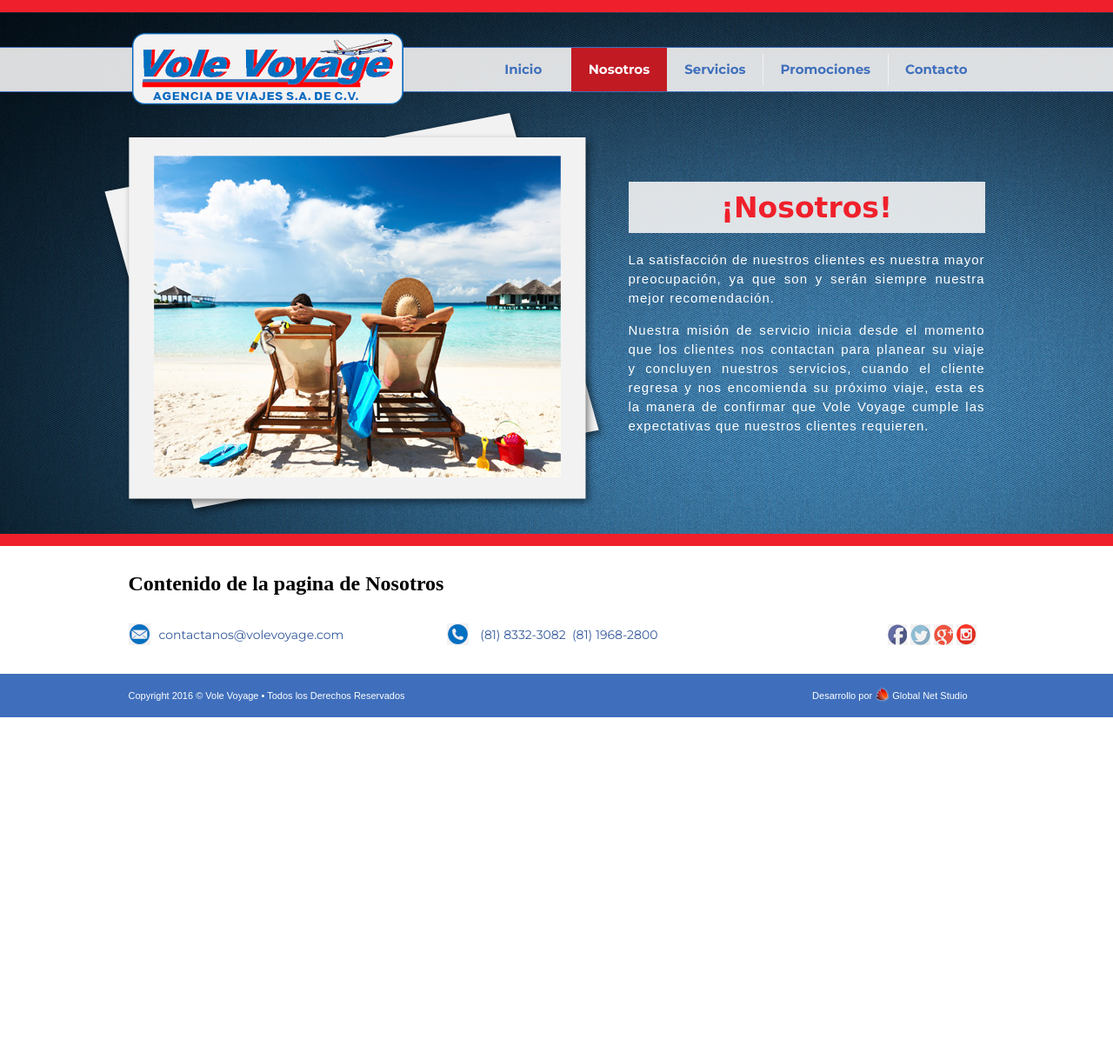
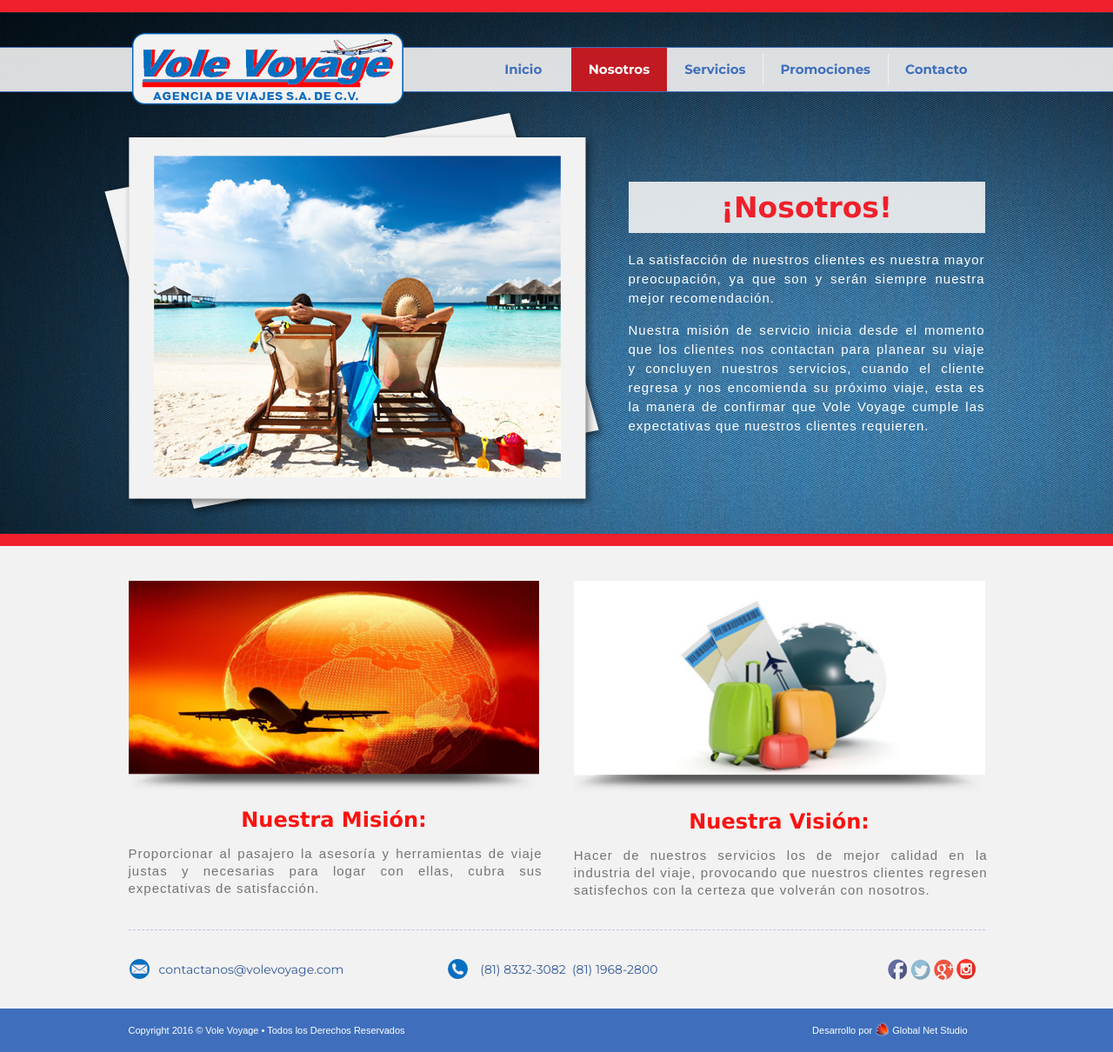
Before and after one commit to globalnetstudio/vole-voyage, a PHP site: page /nosotros in a window 1280 px wide. Shown: the whole page at 87% size. Before the commit the page ends 825 px from the top, so only its background shows below. Run offline with PHP 8.4, Linux system fonts and the light colour scheme; some libraries are stand-ins or nearby versions.

Commit message:
Se terminó la sección de nosotros

```diff
--- a/_views/about.php
+++ b/_views/about.php
@@ -1 +1,15 @@
-<h1>Contenido de la pagina de Nosotros</h1>
+<div class="about">
+	<div class="about__row clearfix">
+		<div class="about__column">
+			<img src="/images/about/our-mission.jpg" alt="Nuestra Misión">
+			<h2>Nuestra Misión:</h2>
+			<p class="mission">Proporcionar al pasajero la asesoría y herramientas de viaje justas y necesarias para logar con ellas, cubra sus expectativas de satisfacción.</p>
+		</div> <!-- /.home__row__column -->
+
+		<div class="about__column clearfix">
+			<img src="/images/about/our-vission.jpg" alt="Nuestra Visión">
+			<h2>Nuestra Visión:</h2>
+			<p class="vission">Hacer de nuestros servicios los de mejor calidad en la industria del viaje, provocando que nuestros clientes regresen satisfechos con la certeza que volverán con nosotros.</p>
+		</div> <!-- /.home__row__column -->
+	</div> <!-- /.row -->
+</div> <!-- ./about -->
--- a/css/styles-i8.css
+++ b/css/styles-i8.css
@@ -2,7 +2,10 @@
 	border: none;
 }
 
+.about__row,
 .contact-information {
 	clear: both;
+}
+.contact-information {
 	padding: 30px 0 20px;
 }
--- a/css/styles.css
+++ b/css/styles.css
@@ -198,25 +198,28 @@
   background-color: #f2f2f2;
 }
 
-.home__row__column {
+.home__row {
+  border-bottom: dashed 1px #b8c5de;
+}
+
+.home__column {
   width: 33%;
   float: left;
   text-align: center;
   position: relative;
   padding-top: 10px;
   padding-bottom: 15px;
-  border-bottom: dashed 1px #b8c5de;
 }
 
-.home__row__column:first-child {
+.home__column:first-child {
   text-align: left;
 }
 
-.home__row__column:last-child {
+.home__column:last-child {
   text-align: right;
 }
 
-.home__row__column p {
+.home__column p {
   color: #f2f2f2;
   font-family: Verdana, Arial, sans-serif;
   font-size: 13px;
@@ -230,18 +233,77 @@
   bottom: 45px;
 }
 
-.home__row__column .reservation {
+.home__column .reservation {
   padding: 0 20px 0 80px;
 }
 
-.home__row__column .trip {
+.home__column .trip {
   width: 100%;
   padding: 0 20px 0 92px;
 }
 
-.home__row__column .tours {
+.home__column .tours {
   padding: 0 20px 0 80px;
   float: right;
+}
+
+.about {
+  background-color: #f2f2f2;
+}
+
+.about__row {
+  padding-bottom: 20px;
+  border-bottom: dashed 1px #b8c5de;
+}
+
+.about__column {
+  width: 48%;
+  text-align: center;
+  position: relative;
+  padding-top: 10px;
+  padding-bottom: 15px;
+}
+
+.about__column:first-child {
+  float: left;
+  text-align: left;
+}
+
+.about__column:first-child img {
+  max-width: 478px;
+  width: 100%;
+}
+
+.about__column:last-child {
+  text-align: right;
+  float: right;
+}
+
+.about__column:last-child img {
+  max-width: 474px;
+  width: 100%;
+}
+
+.about__column h2 {
+  text-align: center;
+  font-size: 24px;
+  font-weight: bold;
+  font-family: Verdana, Arial, sans-serif;
+  color: #f91311;
+  margin: 15px 0;
+}
+
+.about__column p {
+  color: #747474;
+  font-family: Arial, Verdana, sans-serif;
+  font-size: 15px;
+  text-align: center;
+  box-sizing: border-box;
+  letter-spacing: 1px;
+  line-height: 20px;
+  position: relative;
+  text-align: justify;
+  width: 476px;
 }
 
 .contact-information {
--- a/sass/styles.scss
+++ b/sass/styles.scss
@@ -6,5 +6,6 @@
 @import './sass/menu';
 @import './sass/content';
 @import './sass/views/home';
+@import './sass/views/about';
 @import './sass/contact-information';
 @import './sass/footer';
--- /dev/null
+++ b/sass/views/about.scss
@@ -0,0 +1,50 @@
+.about {
+	background-color: #f2f2f2;
+	&__row {
+		padding-bottom: 20px;
+		border-bottom: dashed 1px #b8c5de;
+	}
+	&__column {
+		width: 48%;
+		text-align: center;
+		position: relative;
+		padding-top: 10px;
+		padding-bottom: 15px;
+		&:first-child {
+			float: left;
+			text-align: left;
+			img {
+				max-width: 478px;
+				width: 100%;
+			}
+		}
+		&:last-child {
+			text-align: right;
+			float: right;
+			img {
+				max-width: 474px;
+				width: 100%;
+			}
+		}
+		h2 {
+			text-align: center;
+			font-size: 24px;
+			font-weight: bold;
+			font-family: Verdana, Arial, sans-serif;
+			color: saturate(#e02b29, 20%);
+			margin: 15px 0;
+		}
+		p {
+			color: #747474;
+			font-family: Arial, Verdana, sans-serif;
+			font-size: 15px;
+			text-align: center;
+			box-sizing: border-box;
+			letter-spacing: 1px;
+			line-height: 20px;
+			position: relative;
+			text-align: justify;
+			width: 476px;
+		}
+	}
+}
--- a/sass/views/home.scss
+++ b/sass/views/home.scss
@@ -1,6 +1,8 @@
 .home {
 	background-color: #f2f2f2;
 	&__row {
+		border-bottom: dashed 1px #b8c5de;
+	}
 	&__column {
 		width: 33%;
 		float: left;
@@ -8,7 +10,6 @@
 		position: relative;
 		padding-top: 10px;
 		padding-bottom: 15px;
-			border-bottom: dashed 1px #b8c5de;
 		&:first-child {
 			text-align: left;
 		}
@@ -41,4 +42,3 @@
 		}
 	}
 }
-}
```
Also changed, not shown: _views/home.php (+4 -4 lines), images/about/our-mission.jpg (added), images/about/our-vission.jpg (added), 1 other file. Lines whose indentation alone changed are shown as unchanged.
